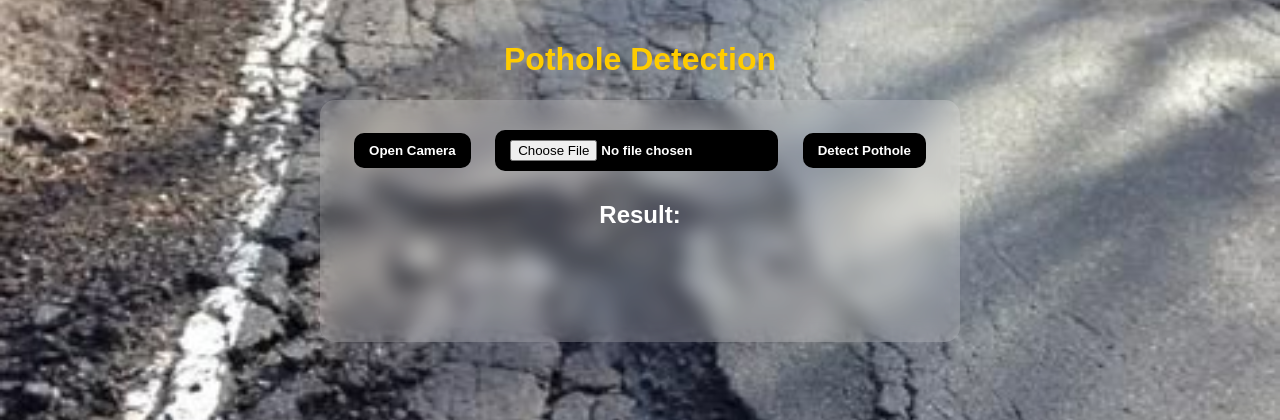
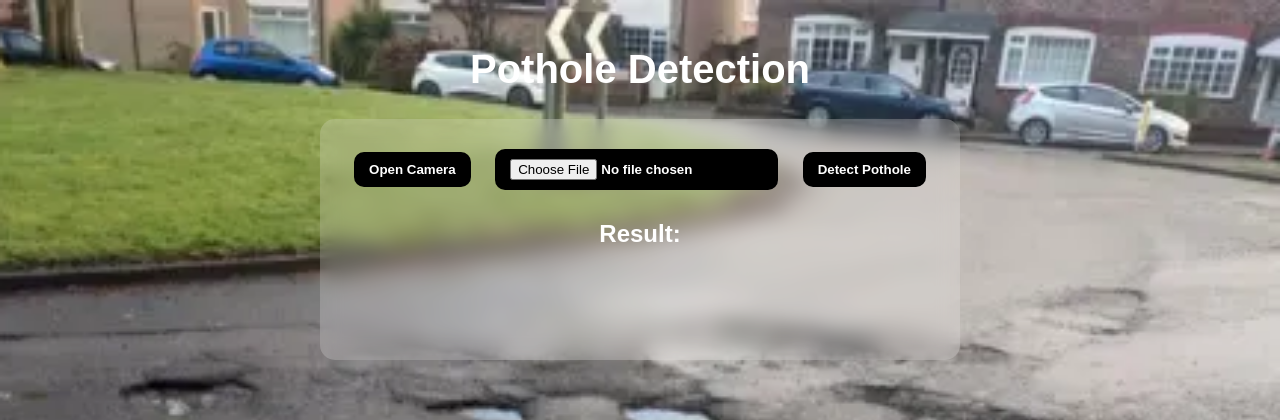
Before and after one commit to Y04ash/Potholes-detection, a Flask app: page / in a window 1280 px wide. Shown: the top 420 px of the page. Run offline with Flask 3, Linux system fonts and the light colour scheme.

Commit message:
bg changed

```diff
--- a/app.py
+++ b/app.py
@@ -36,11 +36,11 @@ def upload_file():
     image_path = os.path.join(app.config['UPLOAD_FOLDER'], file.filename)
     file.save(image_path)
 
-    print(f"📂 Uploaded Image: {image_path}")
+    # print(f"📂 Uploaded Image: {image_path}")
 
     # Perform pothole detection
     results = model(image_path)
-    print("results are",results)
+    # print("results are",results)
     # Get annotated image
     result = results[0]
     pothole_count = len(result.boxes)
--- a/templates/index.html
+++ b/templates/index.html
@@ -14,12 +14,14 @@
             padding: 20px;
         }
 
-        h1 {
-            color: #ffcc00;
+        h1,.title {
+            color: white;
+            font-size: 2.5rem;
         }
 
         .container {
             background: rgba(255, 255, 255, 0.2);
+            backdrop-filter: blur(10px);
             max-width: 600px;
             margin: auto;
             /* background: #ffffff; */
@@ -81,7 +82,7 @@
     </style>
 </head>
 <body style="background: url('static/image.png') no-repeat center center fixed; background-size: cover; z-index: -1;">
-    <h1>Pothole Detection</h1>
+    <h1 class="title">Pothole Detection</h1>
     <div class="container">
         <button id="openCamera">Open Camera</button>
         <video id="video" width="400" height="300" autoplay style="display: none;"></video>
```
Also changed, not shown: other parts of templates/index.html (+0 -1 lines), static/image.png.
